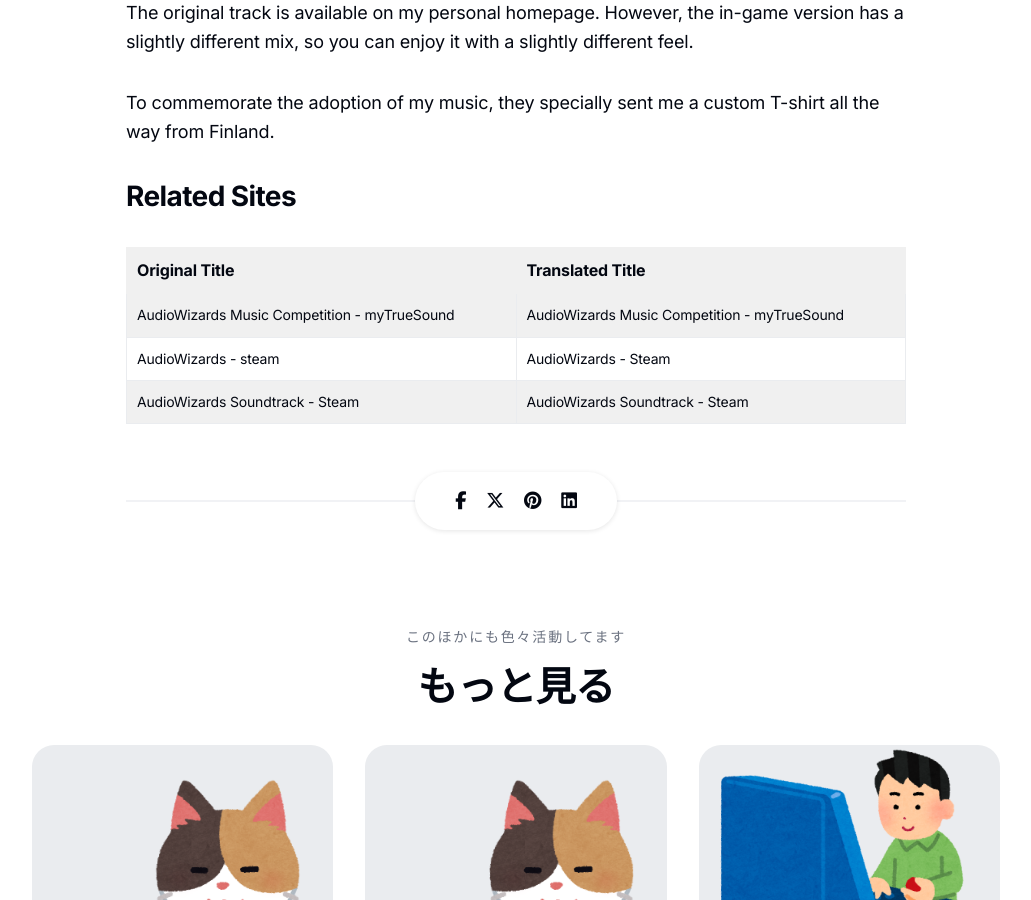
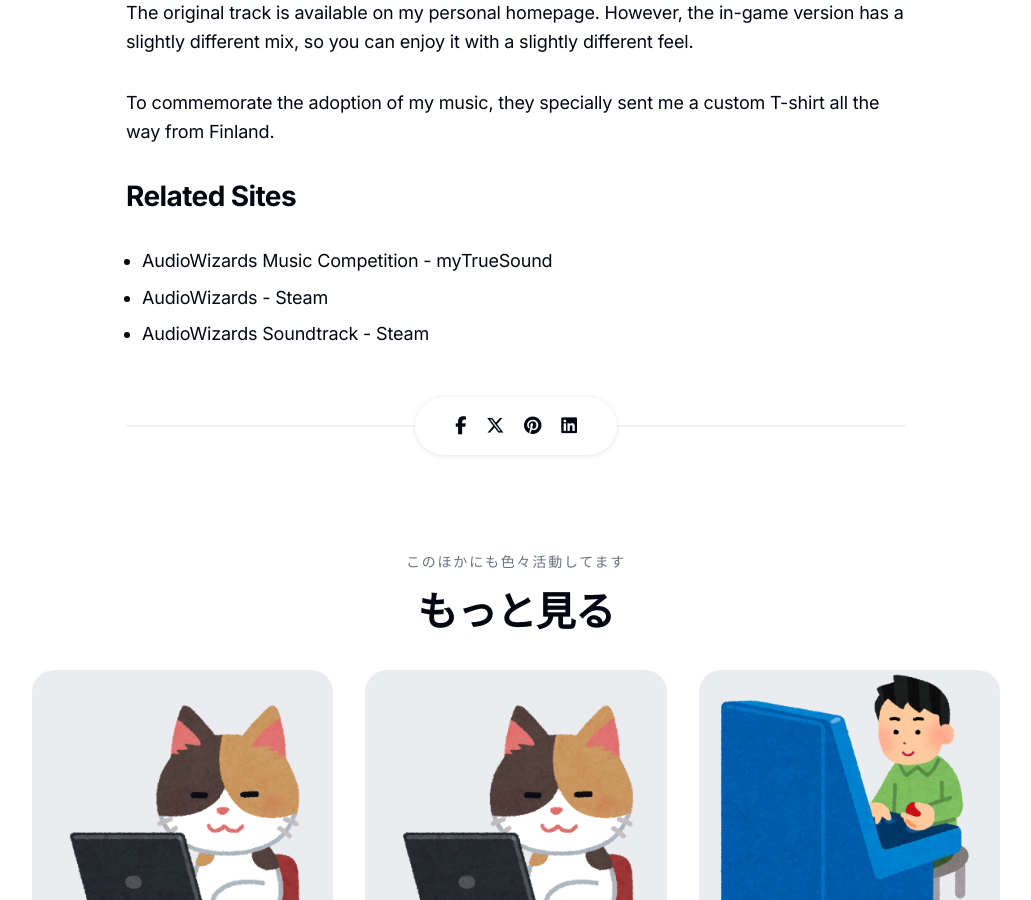
Before and after one commit to yncat/lp, a Jekyll site: the page built from _projects/2019-07-15-audiowizards-en.md, in a window 1280 px wide and 900 px high, scrolled down 1514 px. Shown: the whole window, without its empty margins (124-1155 px from the left). Built offline with Jekyll 4.4.1, drawn with Linux system fonts in a browser that asks for light colours.

Commit message:
Adjustments in projects

```diff
--- a/_projects/2019-07-15-audiowizards-en.md
+++ b/_projects/2019-07-15-audiowizards-en.md
@@ -20,8 +20,6 @@
 
 ## Related Sites
 
-| Original Title | Translated Title |
-|---|---|
-| [AudioWizards Music Competition - myTrueSound](https://www.mytruesound.com/audiowizards-music) | AudioWizards Music Competition - myTrueSound |
-| [AudioWizards - steam](https://store.steampowered.com/app/1215350/AudioWizards/?l=japanese) | AudioWizards - Steam |
-| [AudioWizards Soundtrack - Steam](https://store.steampowered.com/app/1218880/AudioWizards_Soundtrack/) | AudioWizards Soundtrack - Steam |
+- [AudioWizards Music Competition - myTrueSound](https://www.mytruesound.com/audiowizards-music)
+- [AudioWizards - Steam](https://store.steampowered.com/app/1215350/AudioWizards/?l=japanese)
+- [AudioWizards Soundtrack - Steam](https://store.steampowered.com/app/1218880/AudioWizards_Soundtrack/)
```
Also changed, not shown: _projects/2024-07-13-ccbt-en.md (+1 -1 lines), _projects/2025-01-12-teambeyond-en.md (+5 -5 lines).
